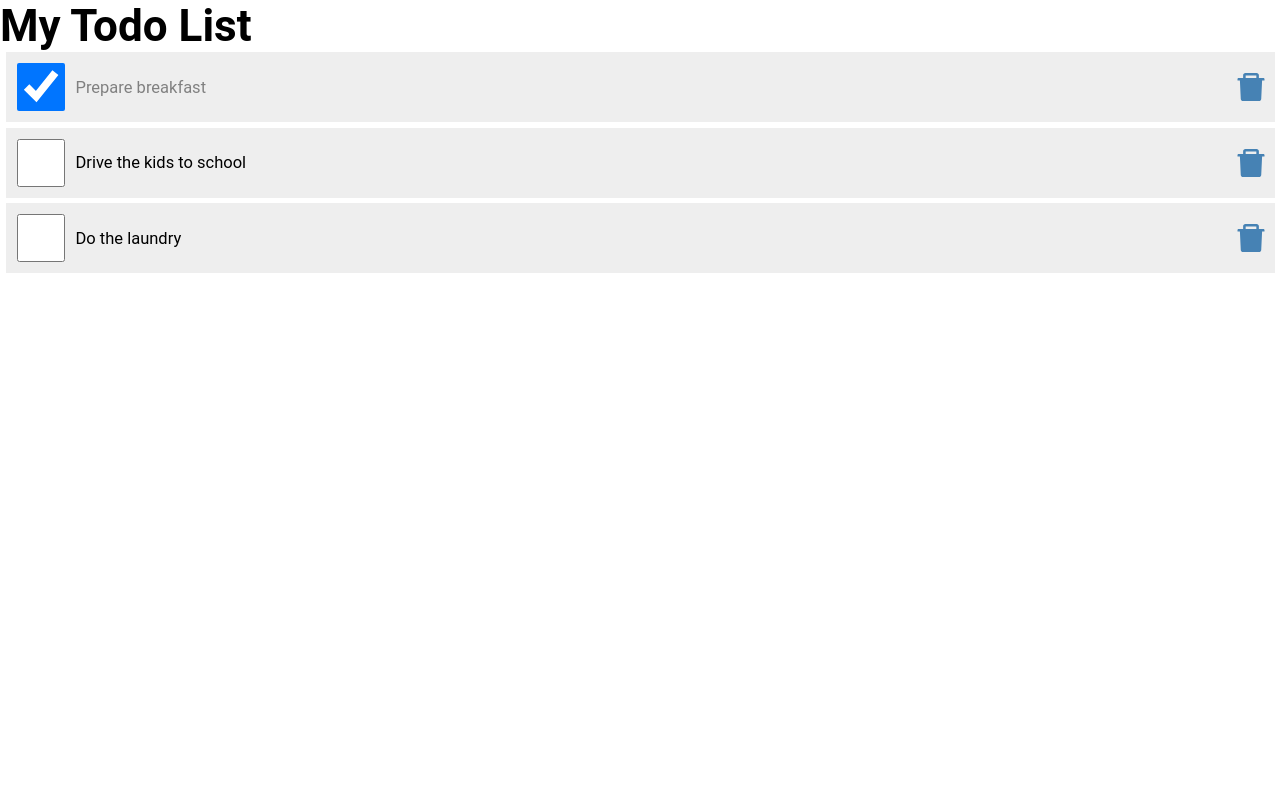
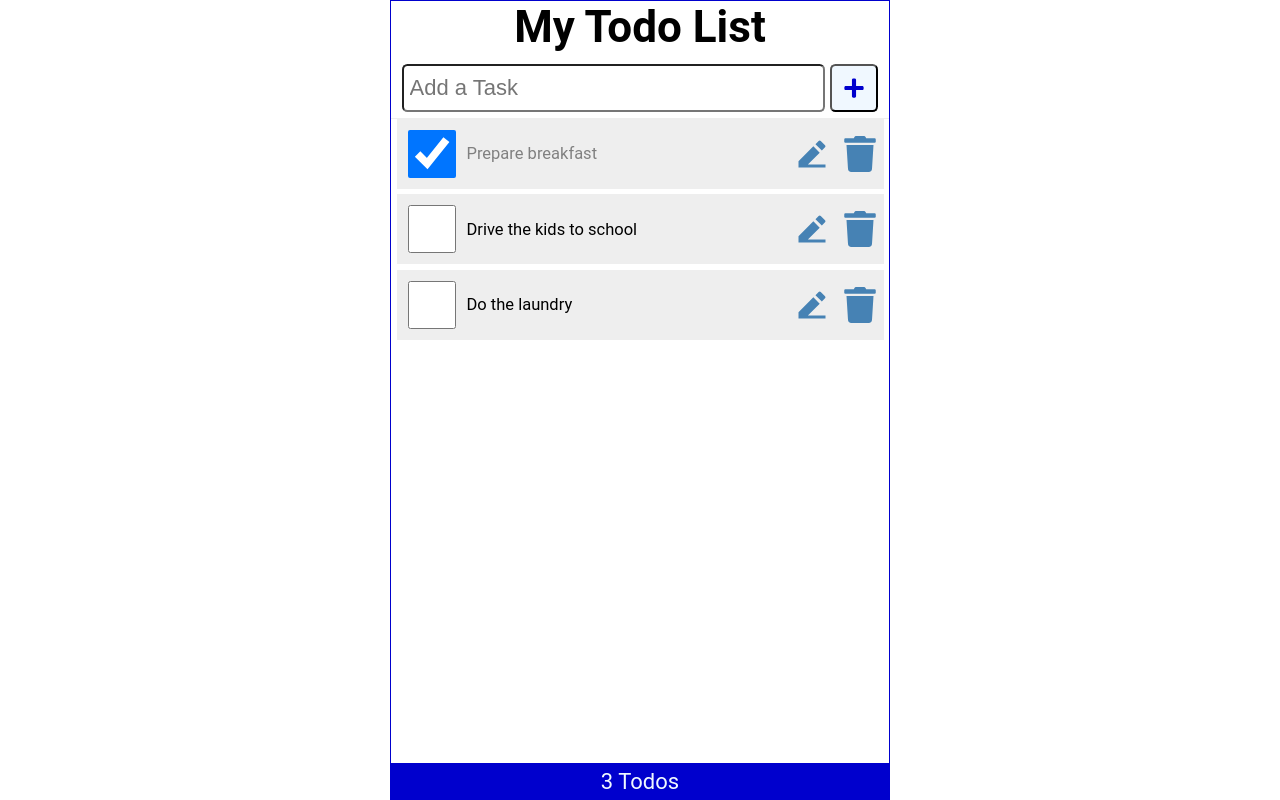
Before and after one commit to christianpsamson/017-RLAB-React-TodoList, a React (Vite) app: page / in a window 1280 px wide. Built offline with nearby package versions, Linux system fonts and the light colour scheme.

Commit message:
Add & delete logic

```diff
--- a/package.json
+++ b/package.json
@@ -11,7 +11,8 @@
   },
   "dependencies": {
     "react": "^18.2.0",
-    "react-dom": "^18.2.0"
+    "react-dom": "^18.2.0",
+    "react-icons": "^4.12.0"
   },
   "devDependencies": {
     "@types/react": "^18.2.37",
@@ -21,7 +22,6 @@
     "eslint-plugin-react": "^7.33.2",
     "eslint-plugin-react-hooks": "^4.6.0",
     "eslint-plugin-react-refresh": "^0.4.4",
-    "react-icons": "^4.12.0",
     "vite": "^5.0.0"
   }
 }
--- /dev/null
+++ b/src/AddItem.jsx
@@ -0,0 +1,24 @@
+import React from "react";
+import { FaPlus } from "react-icons/fa";
+
+function AddItem({ newTodo, setNewTodo, handleSubmit }) {
+  return (
+    <form className="addForm" onSubmit={handleSubmit}>
+      <label htmlFor="addItem">Add Item</label>
+      <input
+        autoFocus
+        id="addItem"
+        type="text"
+        placeholder="Add a Task"
+        required
+        value={newTodo}
+        onChange={(e) => setNewTodo(e.target.value)}
+      />
+      <button type="submit" aria-label="Add Item">
+        <FaPlus />
+      </button>
+    </form>
+  );
+}
+
+export default AddItem;
--- a/src/App.jsx
+++ b/src/App.jsx
@@ -1,14 +1,70 @@
 import { useState } from "react";
 import TodoList from "./TodoList";
+import Footer from "./Footer";
+import AddItem from "./AddItem";
+
+// Default items in the list
+const defaultItems = [
+  {
+    id: 1,
+    checked: true,
+    item: "Prepare breakfast",
+  },
+  {
+    id: 2,
+    checked: false,
+    item: "Drive the kids to school",
+  },
+  {
+    id: 3,
+    checked: false,
+    item: "Do the laundry",
+  },
+];
 
 function App() {
-  const [count, setCount] = useState(0);
+  const [items, setItems] = useState(defaultItems);
+  const [newTodo, setNewTodo] = useState("");
+
+  // Callback function for onChange (mark check)
+  const handleCheck = (id) => {
+    // prettier-ignore
+    const listItems = items.map((item) => item.id === id ? { ...item, checked: !item.checked } : item);
+    setItems(listItems);
+  };
+
+  // Callback function for onClick (delete item)
+  const handleDelete = (id) => {
+    const listItems = items.filter((item) => item.id !== id);
+    setItems(listItems);
+  };
+
+  //Callback function for handleSubmit (add item)
+  const handleSubmit = (e) => {
+    e.preventDefault();
+    setNewTodo("");
+
+    const id = items.length ? items[items.length - 1].id + 1 : 1;
+    const myNewItem = { id, checked: false, item: newTodo };
+    const listItems = [...items, myNewItem];
+    setItems(listItems);
+  };
 
   return (
-    <>
+    <div className="App">
       <h1>My Todo List</h1>
-      <TodoList />
-    </>
+      <AddItem
+        newTodo={newTodo}
+        setNewTodo={setNewTodo}
+        handleSubmit={handleSubmit}
+      />
+      <TodoList
+        items={items}
+        handleCheck={handleCheck}
+        handleDelete={handleDelete}
+      />
+      <Footer length={items.length} />
+    </div>
   );
 }
 
--- /dev/null
+++ b/src/Footer.jsx
@@ -0,0 +1,13 @@
+import React from "react";
+
+function Footer({ length }) {
+  return (
+    <footer>
+      <p>
+        {length} {length === 1 ? "Todo" : "Todos"}
+      </p>
+    </footer>
+  );
+}
+
+export default Footer;
--- /dev/null
+++ b/src/TodoItem.jsx
@@ -0,0 +1,20 @@
+import React from "react";
+import { FaTrash } from "react-icons/fa";
+import { RiEdit2Fill } from "react-icons/ri";
+
+function TodoItem({ id, checked, item, handleCheck, handleDelete }) {
+  return (
+    <li className="item" key={id}>
+      <input
+        type="checkbox"
+        onChange={() => handleCheck(id)}
+        checked={checked}
+      />
+      <label style={checked ? { color: "gray" } : null}>{item}</label>
+      <RiEdit2Fill />
+      <FaTrash onClick={() => handleDelete(id)} role="button" tabIndex="0" />
+    </li>
+  );
+}
+
+export default TodoItem;
--- a/src/TodoList.jsx
+++ b/src/TodoList.jsx
@@ -1,58 +1,24 @@
-import { useState } from "react";
-import { AiFillDelete } from "react-icons/ai";
+import TodoItem from "./TodoItem";
 
-const TodoList = () => {
-  const [items, setItems] = useState([
-    {
-      id: 1,
-      checked: true,
-      item: "Prepare breakfast",
-    },
-    {
-      id: 2,
-      checked: false,
-      item: "Drive the kids to school",
-    },
-    {
-      id: 3,
-      checked: false,
-      item: "Do the laundry",
-    },
-  ]);
-  // Updating the state (item.checked) onChange
-  const handleCheck = (id) => {
-    const listItems = items.map((item) =>
-      item.id === id ? { ...item, checked: !item.checked } : item
-    );
-    setItems(listItems);
-  };
-
-  const handleDelete = (id) => {
-    const listItems = items.filter((item) => item.id !== id);
-    setItems(listItems);
-  };
-
+const TodoList = ({ items, handleCheck, handleDelete }) => {
   return (
     <main>
-      <ul>
-        {items.map((item) => (
-          <li className="item" key={item.id}>
-            <input
-              type="checkbox"
-              onChange={() => handleCheck(item.id)}
+      {items.length ? (
+        <ul>
+          {items.map((item) => (
+            <TodoItem
+              key={item.id}
+              id={item.id}
               checked={item.checked}
+              item={item.item}
+              handleCheck={handleCheck}
+              handleDelete={handleDelete}
             />
-            <label style={item.checked ? { color: "gray" } : null}>
-              {item.item}
-            </label>
-            <AiFillDelete
-              onClick={() => handleDelete(item.id)}
-              role="button"
-              tabIndex="0"
-            />
-          </li>
-        ))}
-      </ul>
+          ))}
+        </ul>
+      ) : (
+        <p>You do not have todo list</p>
+      )}
     </main>
   );
 };
--- a/src/index.css
+++ b/src/index.css
@@ -43,7 +43,7 @@
   display: flex;
   flex-direction: column;
   flex-grow: 1;
-  justify-content: center;
+  justify-content: flex-start;
   align-items: center;
   overflow-y: auto;
 }
@@ -115,3 +115,70 @@
   color: red;
   outline: none;
 }
+
+.addForm {
+  width: 100%;
+  display: flex;
+  justify-content: flex-start;
+  margin: 0.5rem 0 0;
+  padding: 0 0.5rem 0.25rem;
+  border-bottom: 1px solid #eee;
+}
+
+.addForm label {
+  position: absolute;
+  left: -99999px;
+}
+
+.addForm input[type="text"] {
+  flex-grow: 1;
+  max-width: calc(100% - 50px);
+  min-height: 48px;
+  font-size: 1rem;
+  padding: 0.25rem;
+  border-radius: 0.25rem;
+  margin-right: 0.25rem;
+  outline: none;
+}
+
+button {
+  height: 48px;
+  min-width: 48px;
+  border-radius: 0.25rem;
+  padding: 0.5rem;
+  font-size: 1rem;
+  background-color: aliceblue;
+  color: mediumblue;
+  cursor: pointer;
+}
+
+button:focus,
+button:hover {
+  color: white;
+  background-color: limegreen;
+  outline: none;
+}
+
+.searchForm {
+  width: 100%;
+  display: flex;
+  justify-content: flex-start;
+  margin: 0.25rem 0 0;
+  padding: 0 0.5rem 0.25rem;
+  border-bottom: 1px solid #eee;
+}
+
+.searchForm label {
+  position: absolute;
+  left: -99999px;
+}
+
+.searchForm input[type="text"] {
+  flex-grow: 1;
+  max-width: 100%;
+  min-height: 48px;
+  font-size: 1rem;
+  padding: 0.25rem;
+  border-radius: 0.25rem;
+  outline: none;
+}
```
Also changed, not shown: 1 other file (tests, documents, lock files or other folders).
